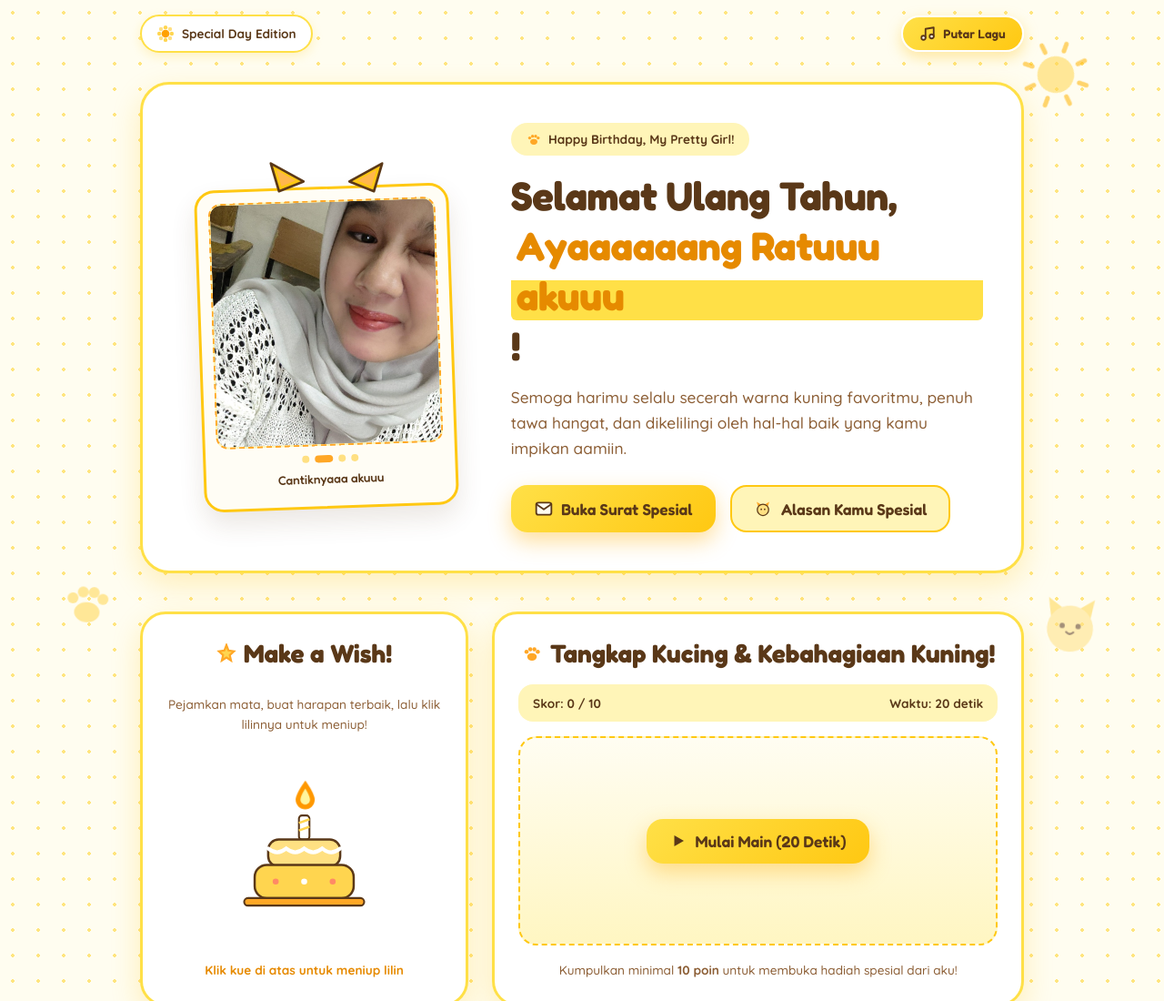
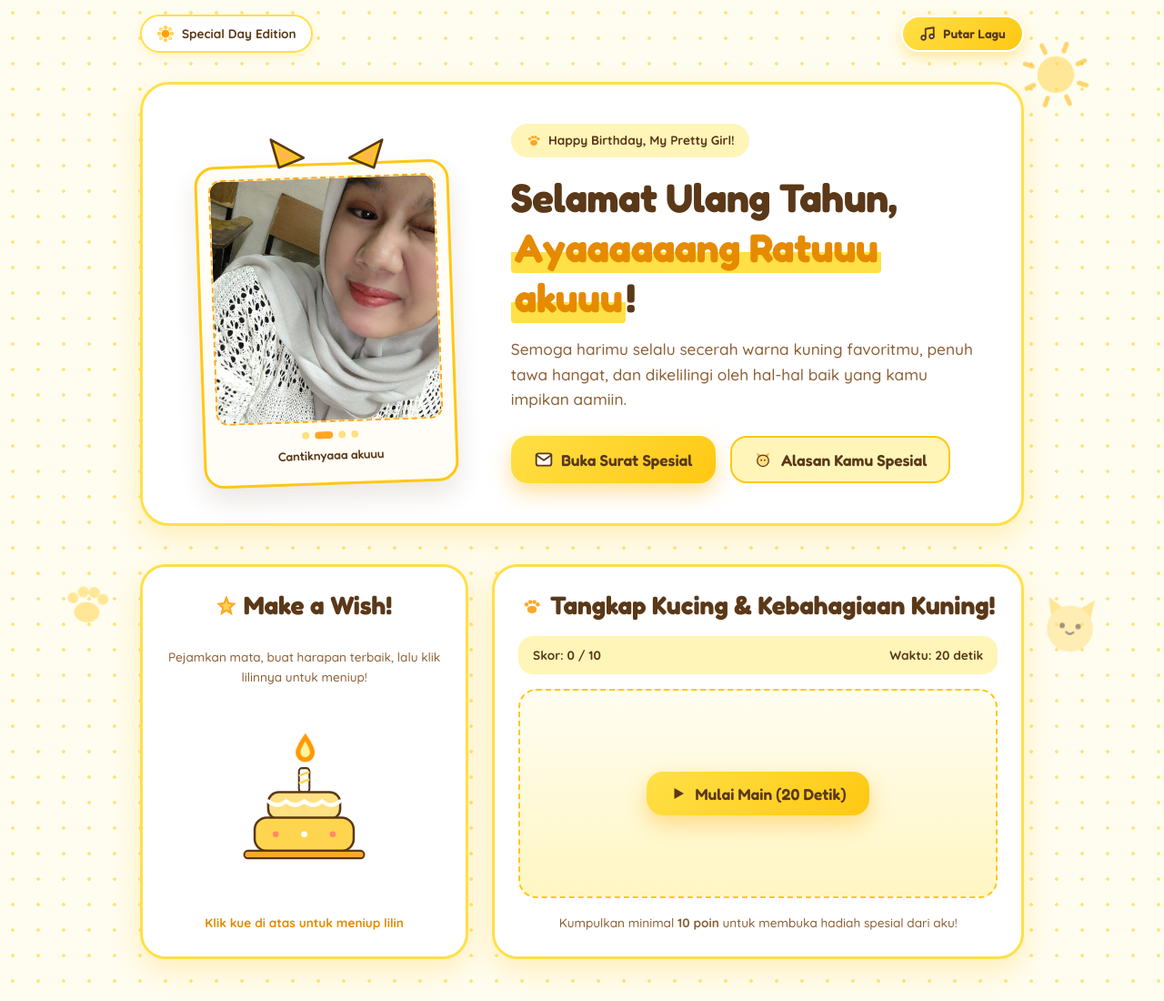
Before and after one commit to Jarrrzzz06/ultah, a plain HTML site: page index.html in a window 1280 px wide. Shown: the top 1100 px of the page at 91% size. Drawn offline with Linux system fonts and the light colour scheme.

Commit message:
fix: rapikan highlight nama agar tidak melebar saat wrap

```diff
--- a/index.html
+++ b/index.html
@@ -378,10 +378,12 @@
 
     .hero-title .highlight-name {
       color: #E68A00;
-      display: inline-block;
+      display: inline;
       background: linear-gradient(transparent 60%, var(--yellow-main) 60%);
-      padding: 0 6px;
-      border-radius: 6px;
+      padding: 2px 4px;
+      border-radius: 4px;
+      -webkit-box-decoration-break: clone;
+      box-decoration-break: clone;
     }
 
     .hero-subtitle {
@@ -818,7 +820,7 @@
         </div>
 
         <h1 class="hero-title">
-          Selamat Ulang Tahun, <br />
+          Selamat Ulang Tahun,<br>
           <span id="displayPartnerName" class="highlight-name">Sayangku</span>!
         </h1>
 
```
